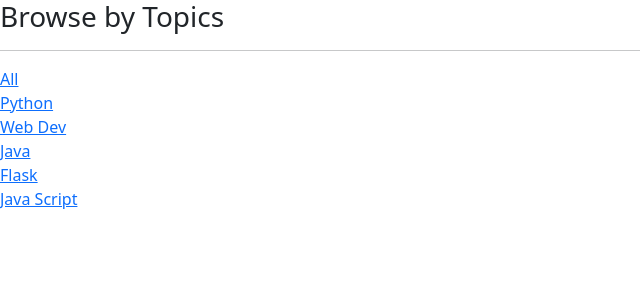
After one commit to Sam-Radnus/Django-Tutorial, a Django app: template base/templates/base/topic_component.html in a window 1280 px wide. The commit adds this page. Shown: the top 300 px of the page, without its empty margins (0-640 px from the left). Run offline with Django 4.2, Linux system fonts and the light colour scheme; the template is opened without the code that fills it: values that come from a table or form of the project are taken from there, others are empty; data comes from the database, SQL or seed files in the repository.

```diff
--- a/base/templates/base/delete.html
+++ b/base/templates/base/delete.html
@@ -1,3 +1,6 @@
+
+
+
 {%extends 'main.html' %}
 <!DOCTYPE html>
 <html lang="en">
--- /dev/null
+++ b/base/templates/base/topic_component.html
@@ -0,0 +1,33 @@
+<!DOCTYPE html>
+<html lang="en">
+
+<head>
+    <title>Hello, world!</title>
+    <meta charset="UTF-8" />
+    <meta name="viewport" content="width=device-width,initial-scale=1" />
+    <meta name="description" content="" />
+    <link href="https://cdn.jsdelivr.net/npm/bootstrap@5.2.0-beta1/dist/css/bootstrap.min.css" rel="stylesheet"
+        crossorigin="anonymous">
+</head>
+
+<body>
+    <div>
+        <h3>Browse by Topics</h3>
+        <hr>
+        <div>
+            <a href="{% url 'home' %}">All</a>
+        </div>
+        {% for topic in topics %}
+        <div>
+            <a href="{% url 'home' %}?q={{topic.name}}">{{topic.name}}</a>
+        </div>
+
+        {% endfor %}
+    </div>
+    <script src="https://cdn.jsdelivr.net/npm/@popperjs/core@2.11.5/dist/umd/popper.min.js"
+        crossorigin="anonymous"></script>
+    <script src="https://cdn.jsdelivr.net/npm/bootstrap@5.2.0-beta1/dist/js/bootstrap.min.js"
+        crossorigin="anonymous"></script>
+</body>
+
+</html>
```
